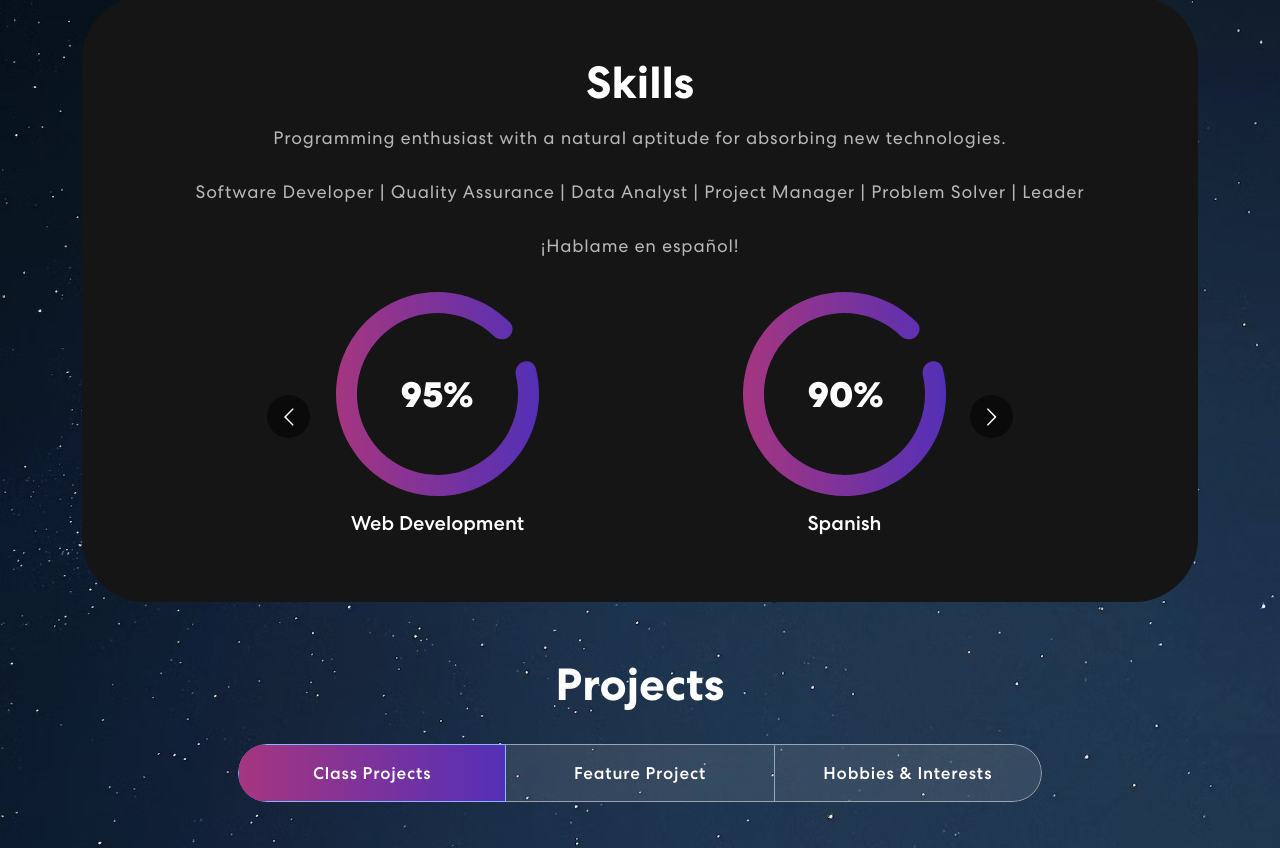
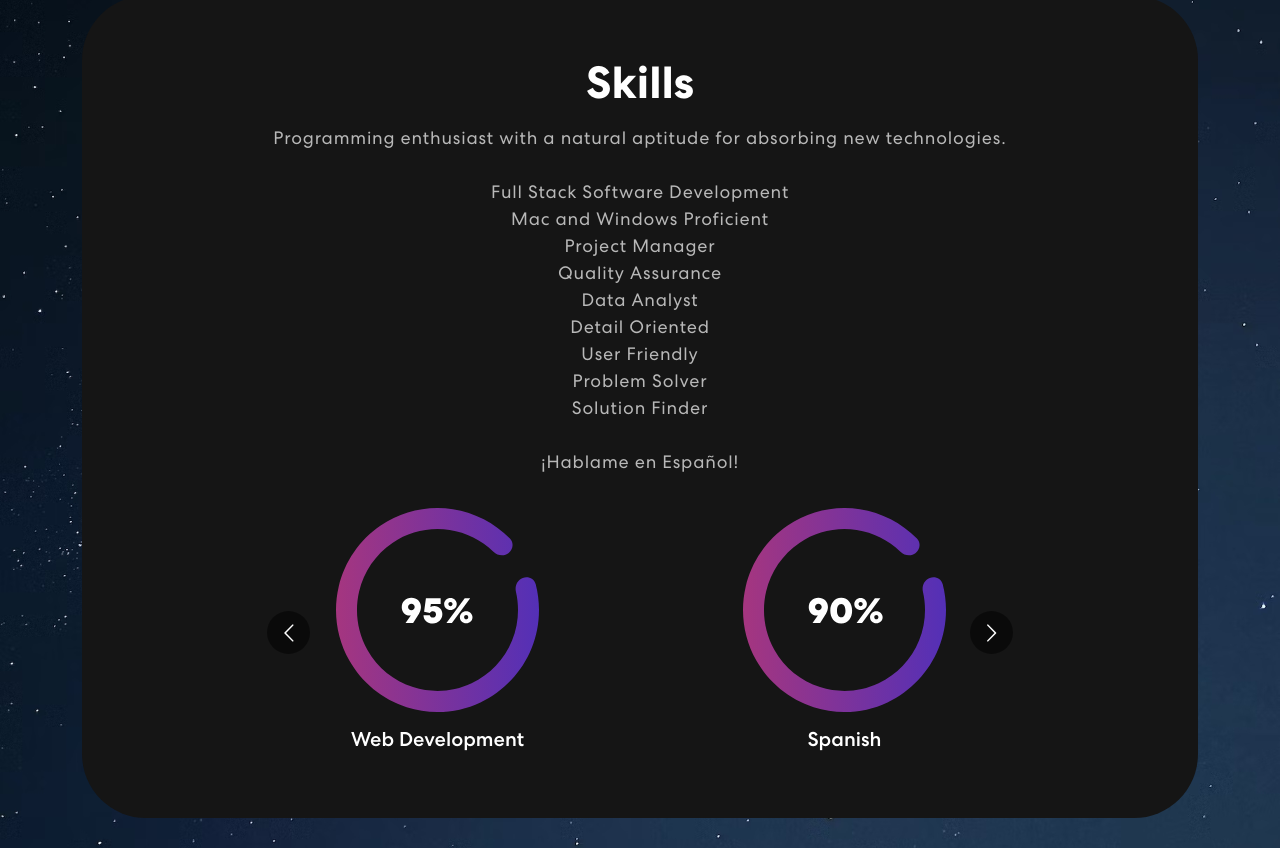
Before and after one commit to michaelangelesz/_Portfolio_, a React (Create React App) app: page / in a window 1280 px wide. Shown: the part 820-1668 px from the top of the page. Built offline with nearby package versions, Linux system fonts and the light colour scheme.

Commit message:
update skills

```diff
--- a/src/Components/Skills.js
+++ b/src/Components/Skills.js
@@ -38,11 +38,18 @@ export const Skills = () => {
                   new technologies.
                   <br />
                   <br />
-                  Software Developer | Quality Assurance | Data Analyst |
-                  Project Manager | Problem Solver | Leader
+                  Full Stack Software Development <br />
+                  Mac and Windows Proficient <br />
+                  Project Manager <br />
+                  Quality Assurance <br />
+                  Data Analyst <br />
+                  Detail Oriented <br />
+                  User Friendly <br />
+                  Problem Solver <br />
+                  Solution Finder
                   <br />
                   <br />
-                  ¡Hablame en español!
+                  ¡Hablame en Español!
                 </p>
               </div>
               <Carousel
```
